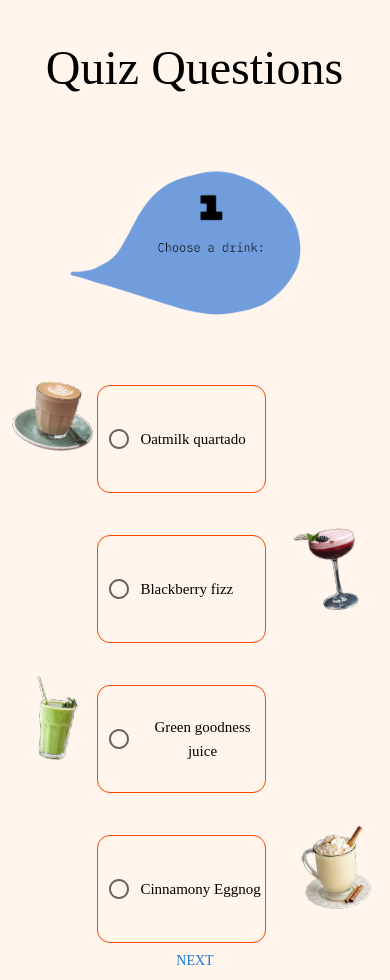
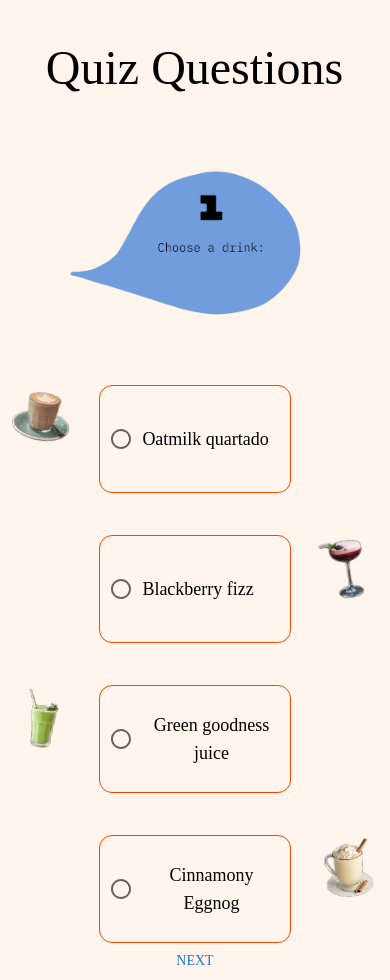
Before and after one commit to 394-s22/unfound1, a React (Create React App) app: page /question in a window 390 px wide. Built offline with nearby package versions, Linux system fonts and the light colour scheme; a web font is replaced by a local one.

Commit message:
fixed box size, font size

```diff
--- a/src/App.css
+++ b/src/App.css
@@ -96,6 +96,10 @@
   height: auto;
 }
 
+/* #demo-radio-buttons-group-label{
+  padding-left: ;
+} */
+
 @media only screen and (max-width: 600px) {
   .centered h3{
     font-size: 25px;
@@ -111,10 +115,18 @@
   }
 
   .quizQuestions h6{
-    font-size: 15px;
+    font-size: 18px;
+    padding-right: .5em;
+    padding-bottom: .5em;
+    padding-top: .5em;
+
+
+
   }
 
   .question_image{
-    width: 85px;
+    width: 60px;
   }
+
+
 }
--- a/src/components/quizQuestion.js
+++ b/src/components/quizQuestion.js
@@ -9,6 +9,8 @@ import { Button } from "@mui/material";
 import { createTheme, ThemeProvider } from "@mui/material/styles";
 import Box from '@mui/material/Box';
 import Grid from '@mui/material/Grid';
+import { sizing } from '@mui/system';
+import { Padding } from "@mui/icons-material";
 
 
 
@@ -86,7 +88,7 @@ function QuizAnswer(answers, index, value, setValue) {
                 >
                     {
                         Object.values(answers).map((ans, question_index) =>
-                        <Box style={{ display: "flex",  alignItems: "space-around",  }}>
+                        <Box style={{ display: "flex",  alignItems: "space-around" }} sx={{ width: '100vw' }}>
                             <img class="question_image" src={(question_index % 2 == 0) ? "img_assets/" + (7 + (4 * index) + question_index).toString() + ".svg" : "img_assets/blank.svg"}></img>
                             <FormControlLabel id="demo-radio-buttons-group-label" value={ans['category']} control={<Radio />}
                                 label={<Typography variant="h6"> {ans['question']} </Typography>}
@@ -95,7 +97,8 @@ function QuizAnswer(answers, index, value, setValue) {
                                     width: '100%',
                                     // height: '10vh',
                                     marginTop: '5vh',
-                                    borderColor: '#F74700 !important'
+                                    borderColor: '#F74700 !important',
+                                    marginLeft: '1em'
                                 }} />
                             <img class="question_image" src={(question_index % 2 == 0) ? "img_assets/blank.svg" : "img_assets/" + (7 + (4 * index) + question_index).toString() + ".svg"}></img>
                         </Box>)
```
